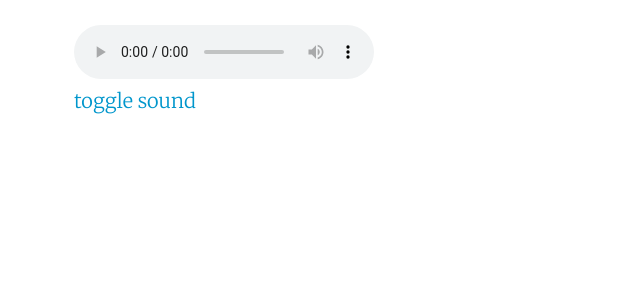
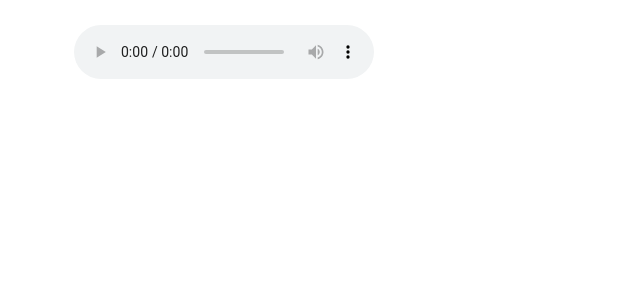
Before and after one commit to Stuartbriner/portland, a Jekyll site: the page built from audio player.md, in a window 1280 px wide. Shown: the part 176-457 px from the top of the page, without its empty margins (182-822 px from the left). Built offline with Jekyll 4.4.1, drawn with Linux system fonts in a browser that asks for light colours; Markdown is read by kramdown in place of the engine named in the settings.

Commit message:
reversed

```diff
--- a/audio player.md
+++ b/audio player.md
@@ -19,10 +19,3 @@ Your browser does not support the audio element.
 
 </body>
 </html>
-
-
-<audio id="background_audio" autoplay="autoplay">
-  <source src="http://www.jplayer.org/audio/m4a/Miaow-07-Bubble.m4a" />
-</audio>
-
-<a href="#noscroll" id="mute">toggle sound</a>
```
